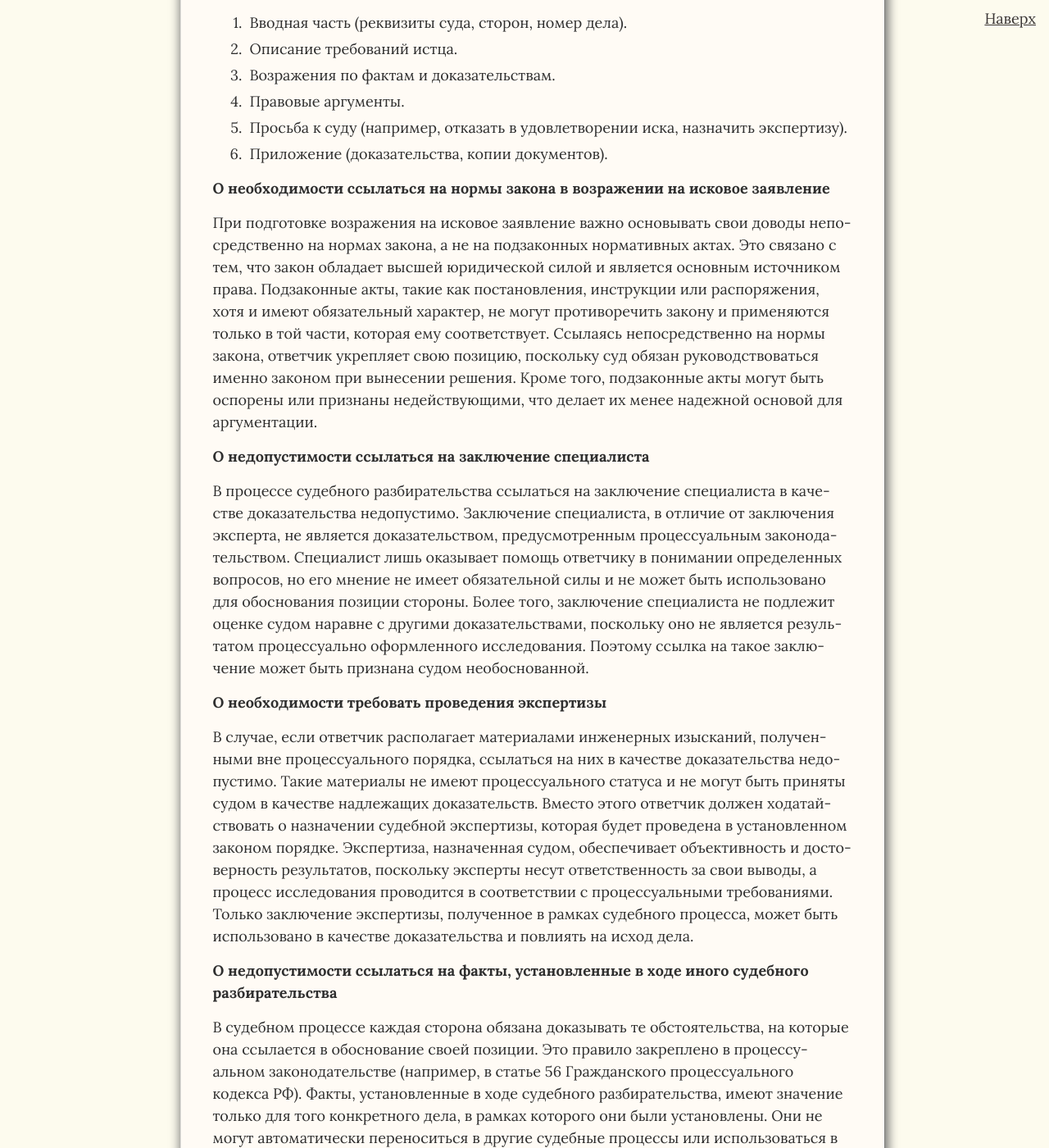
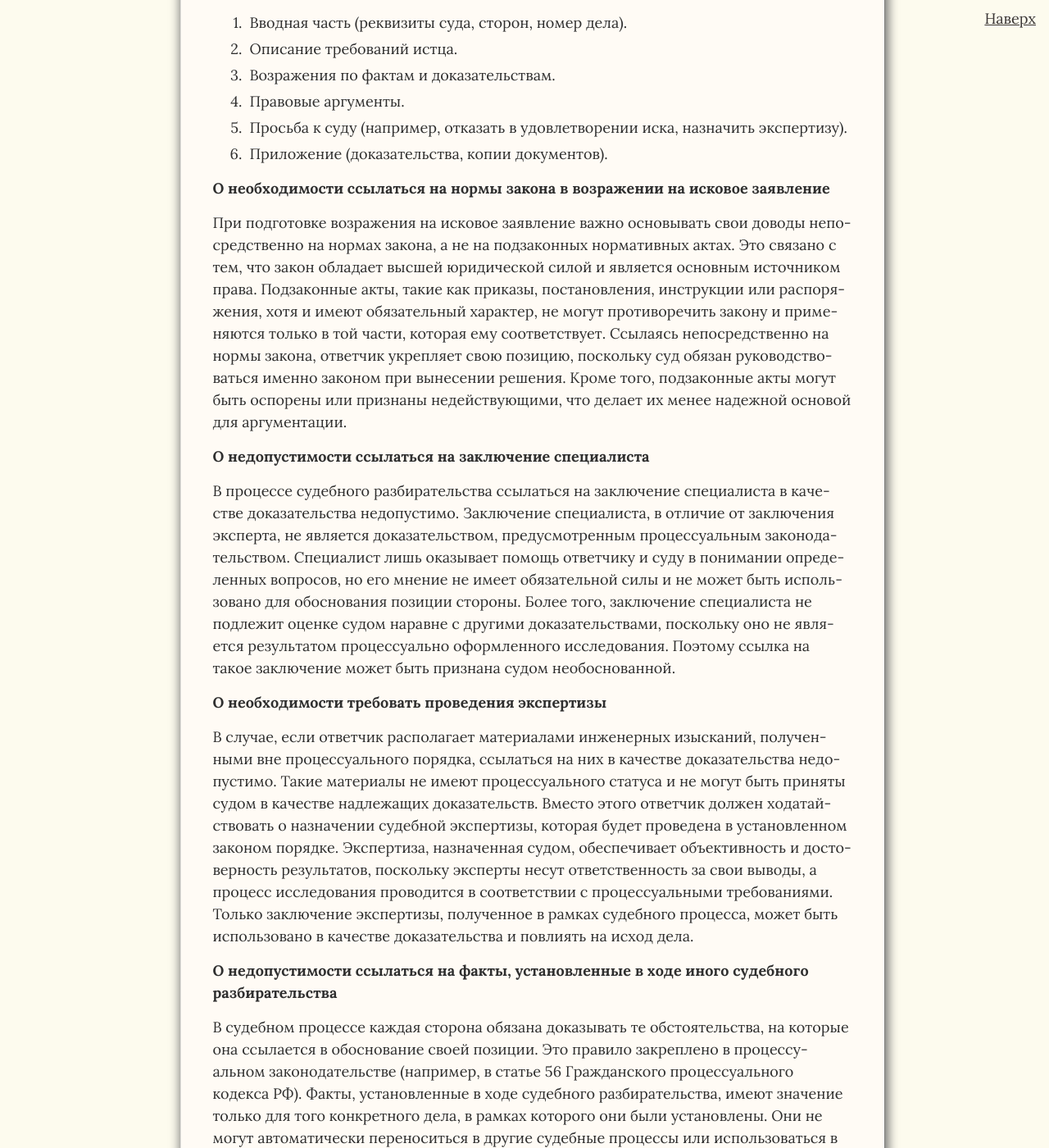
Before and after one commit to SergSi/land-use-art, a Jekyll site: the page built from _posts/2025-03-09-isk.md, in a window 1280 px wide and 1400 px high, scrolled down 4090 px. Shown: the whole window at 82% size. Built offline with Jekyll 4.4.1, drawn with Linux system fonts in a browser that asks for light colours; some web fonts are replaced; some of the changed text lies outside the part shown.

Commit message:
Update 2025-03-09-isk.md

```diff
--- a/_posts/2025-03-09-isk.md
+++ b/_posts/2025-03-09-isk.md
@@ -83,11 +83,11 @@ class: methods
 
 **О необходимости ссылаться на нормы закона в возражении на исковое заявление**
 
-При подготовке возражения на исковое заявление важно основывать свои доводы непосредственно на нормах закона, а не на подзаконных нормативных актах. Это связано с тем, что закон обладает высшей юридической силой и является основным источником права. Подзаконные акты, такие как постановления, инструкции или распоряжения, хотя и имеют обязательный характер, не могут противоречить закону и применяются только в той части, которая ему соответствует. Ссылаясь непосредственно на нормы закона, ответчик укрепляет свою позицию, поскольку суд обязан руководствоваться именно законом при вынесении решения. Кроме того, подзаконные акты могут быть оспорены или признаны недействующими, что делает их менее надежной основой для аргументации.
+При подготовке возражения на исковое заявление важно основывать свои доводы непосредственно на нормах закона, а не на подзаконных нормативных актах. Это связано с тем, что закон обладает высшей юридической силой и является основным источником права. Подзаконные акты, такие как приказы, постановления, инструкции или распоряжения, хотя и имеют обязательный характер, не могут противоречить закону и применяются только в той части, которая ему соответствует. Ссылаясь непосредственно на нормы закона, ответчик укрепляет свою позицию, поскольку суд обязан руководствоваться именно законом при вынесении решения. Кроме того, подзаконные акты могут быть оспорены или признаны недействующими, что делает их менее надежной основой для аргументации.
 
 **О недопустимости ссылаться на заключение специалиста**
 
-В процессе судебного разбирательства ссылаться на заключение специалиста в качестве доказательства недопустимо. Заключение специалиста, в отличие от заключения эксперта, не является доказательством, предусмотренным процессуальным законодательством. Специалист лишь оказывает помощь ответчику в понимании определенных вопросов, но его мнение не имеет обязательной силы и не может быть использовано для обоснования позиции стороны. Более того, заключение специалиста не подлежит оценке судом наравне с другими доказательствами, поскольку оно не является результатом процессуально оформленного исследования. Поэтому ссылка на такое заключение может быть признана судом необоснованной.
+В процессе судебного разбирательства ссылаться на заключение специалиста в качестве доказательства недопустимо. Заключение специалиста, в отличие от заключения эксперта, не является доказательством, предусмотренным процессуальным законодательством. Специалист лишь оказывает помощь ответчику и суду в понимании определенных вопросов, но его мнение не имеет обязательной силы и не может быть использовано для обоснования позиции стороны. Более того, заключение специалиста не подлежит оценке судом наравне с другими доказательствами, поскольку оно не является результатом процессуально оформленного исследования. Поэтому ссылка на такое заключение может быть признана судом необоснованной.
 
 **О необходимости требовать проведения экспертизы**
 
```
Also changed, not shown: other parts of _posts/2025-03-09-isk.md (+12 -0 lines).
